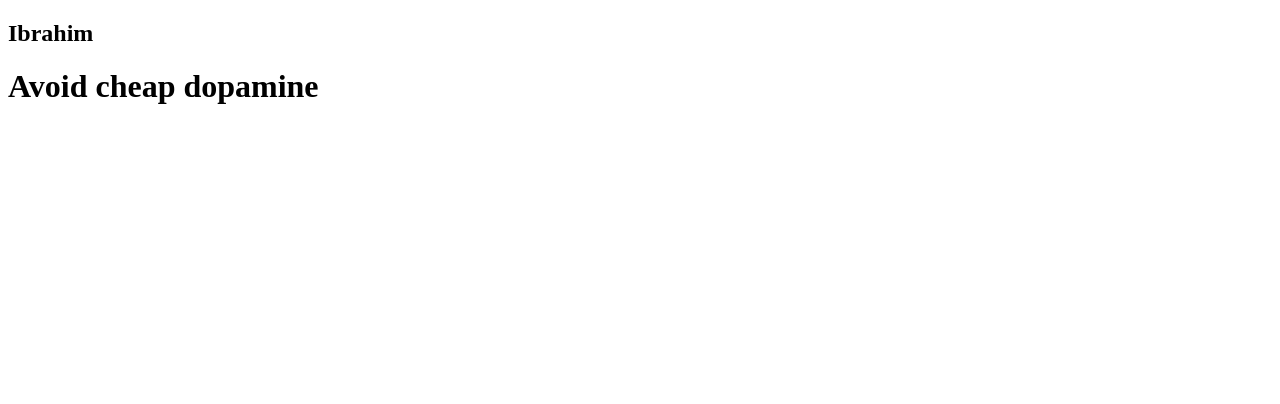
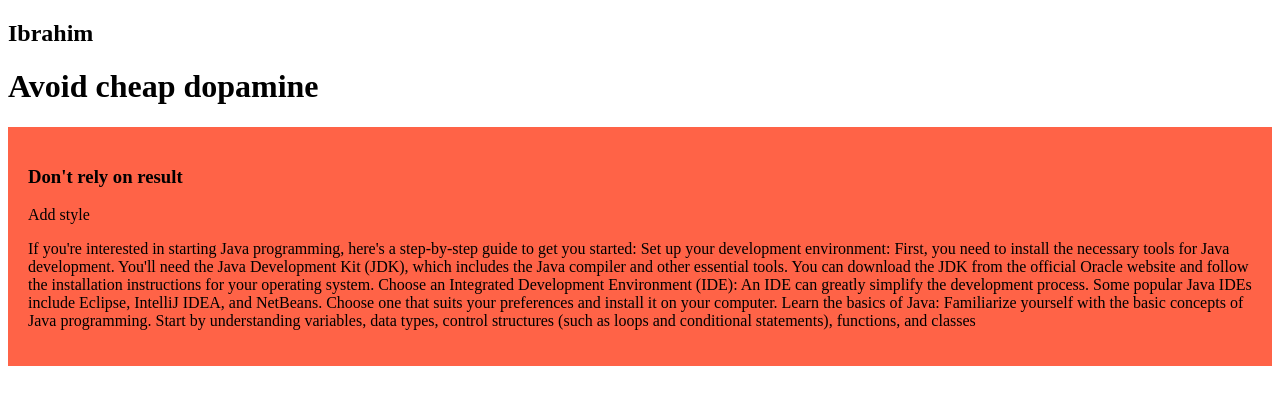
Before and after one commit to Ibrahim0112230163/my_simple_website, a plain HTML site: page index.html in a window 1280 px wide. Drawn offline with Linux system fonts and the light colour scheme.

Commit message:
added the first blog

```diff
--- a/index.html
+++ b/index.html
@@ -4,6 +4,7 @@
     <meta charset="UTF-8">
     <meta name="viewport" content="width=device-width, initial-scale=1.0">
     <title>My simple website</title>
+    <link rel="stylesheet" href="style/blog.css"
 </head>
 <body>
 
@@ -14,6 +15,16 @@
     <h1>
         Avoid cheap dopamine
     </h1>
+    <div>
+        <h3>Don't rely on result</h3>
+        <p>Add style</p>
+        <p>If you're interested in starting Java programming, here's a step-by-step guide to get you started:
 
+            Set up your development environment: First, you need to install the necessary tools for Java development. You'll need the Java Development Kit (JDK), which includes the Java compiler and other essential tools. You can download the JDK from the official Oracle website and follow the installation instructions for your operating system.
+
+            Choose an Integrated Development Environment (IDE): An IDE can greatly simplify the development process. Some popular Java IDEs include Eclipse, IntelliJ IDEA, and NetBeans. Choose one that suits your preferences and install it on your computer.
+
+            Learn the basics of Java: Familiarize yourself with the basic concepts of Java programming. Start by understanding variables, data types, control structures (such as loops and conditional statements), functions, and classes</p>
+    </div>
 </body>
 </html>
--- /dev/null
+++ b/style/blog.css
@@ -0,0 +1,4 @@
+div{
+    background-color: tomato;
+    padding: 20px;
+}
```
